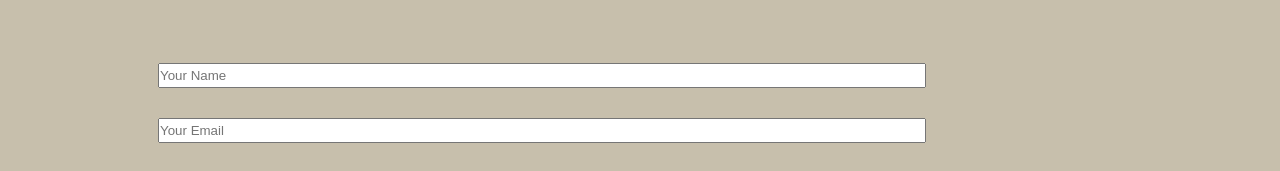
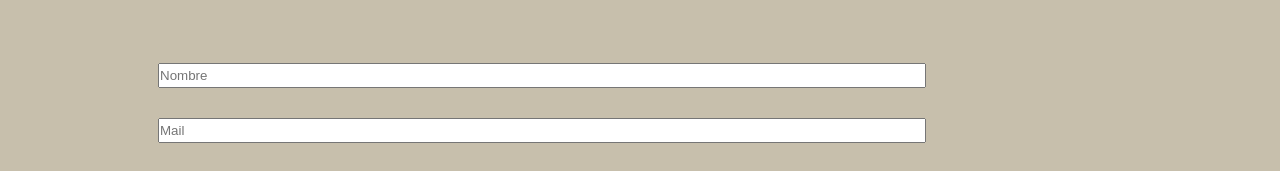
Before and after one commit to tomasnazer/MoodCafe-v2, a Vue app: page /contact in a window 1280 px wide. Shown: the part 285-456 px from the top of the page. Built offline with nearby package versions, Linux system fonts and the light colour scheme.

Commit message:
ReadMe udpated

```diff
--- a/src/views/ContactView.vue
+++ b/src/views/ContactView.vue
@@ -9,19 +9,20 @@
               type="text"
               v-model="name"
               name="name"
-              placeholder="Your Name"
+              placeholder="Nombre"
             >
             <input
               type="email"
               v-model="email"
               name="email"
-              placeholder="Your Email"
+              placeholder="Mail"
               >
             <textarea
-              name="message"
+              name="Mensaje"
               v-model="message"
               cols="30" rows="5"
-              placeholder="Message">
+              placeholder="Message"
+              required>
             </textarea>
 
             <input class="button-input" type="submit" value="Send">
@@ -105,4 +106,5 @@ textarea{
     align-items: center;
     margin-bottom: 30px;
 }
+
 </style>
```
Also changed, not shown: 1 other file (tests, documents, lock files or other folders).
